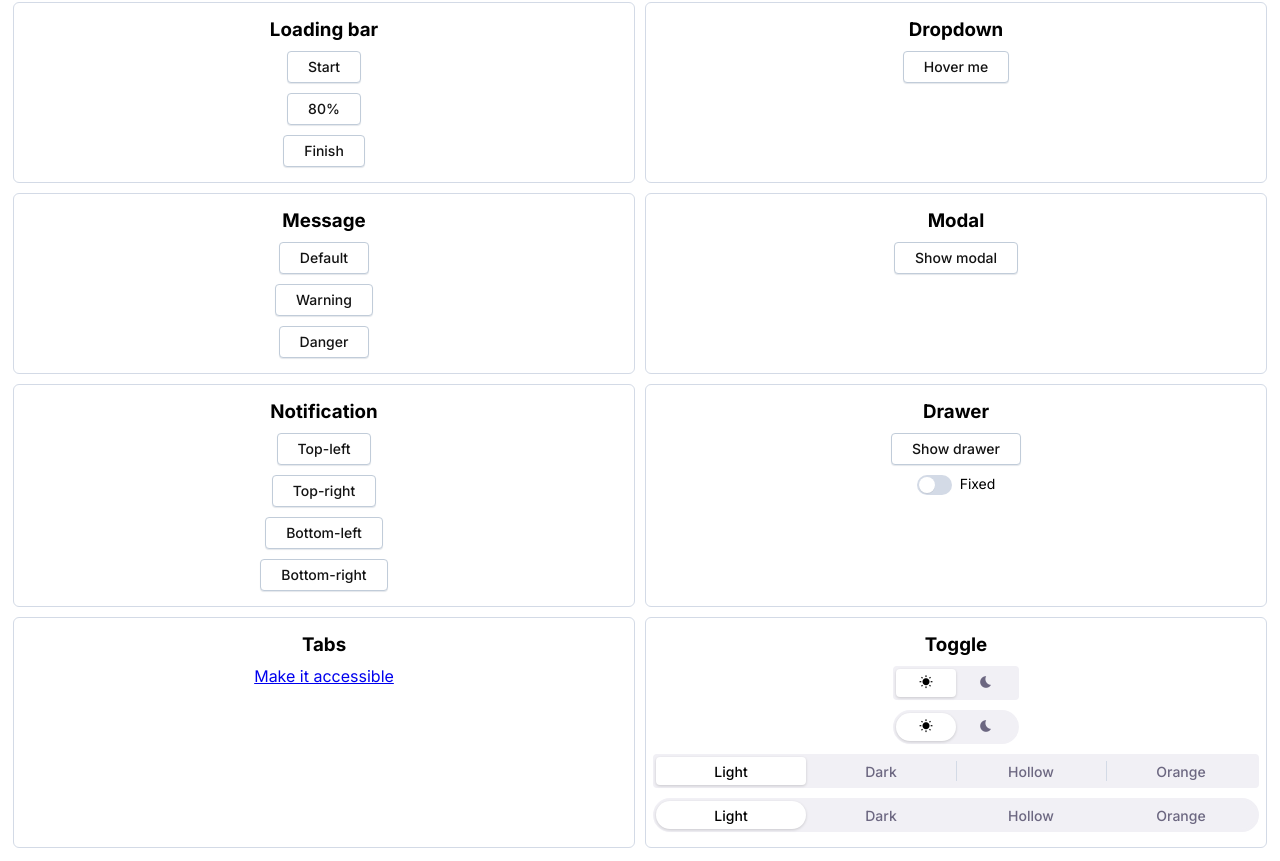
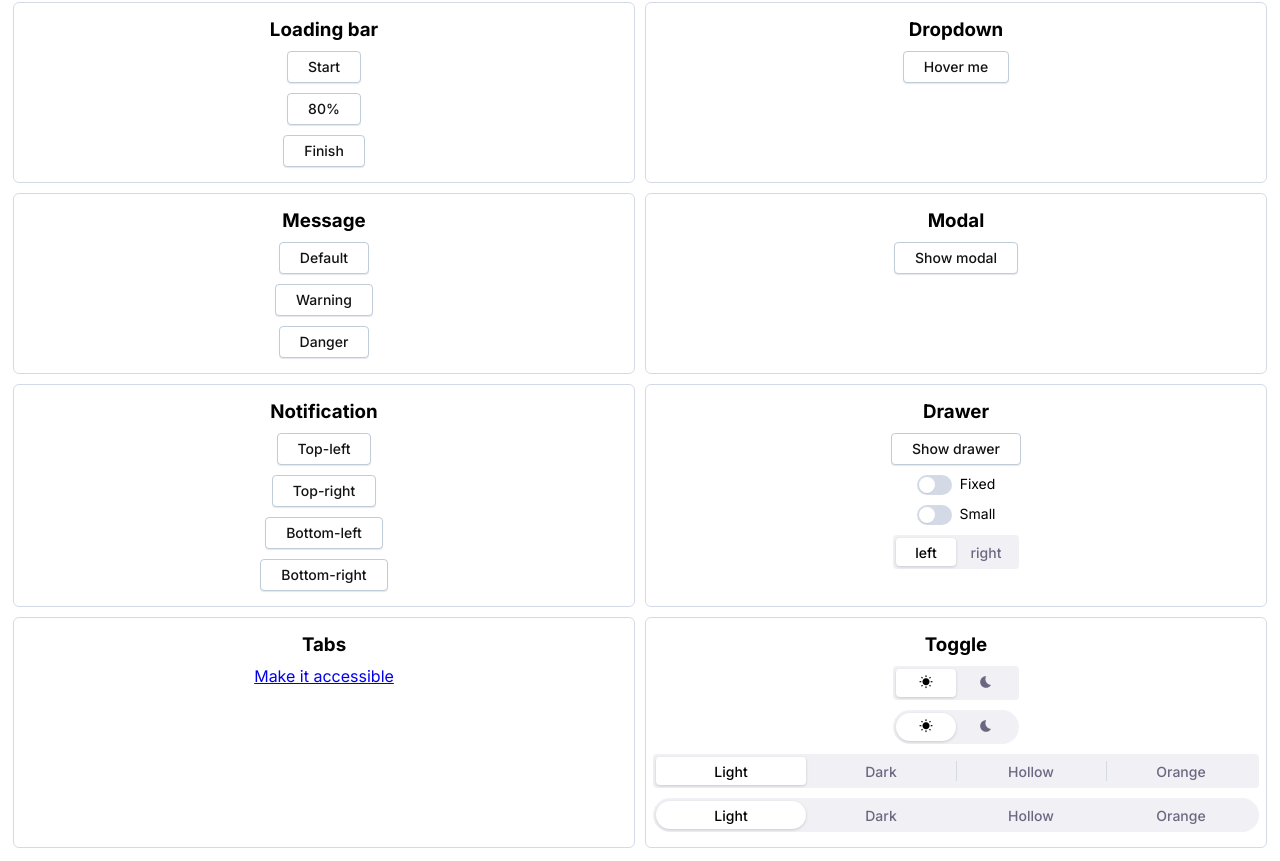
Before and after one commit to Equal-UI/Equal, a Vue app: page / in a window 1280 px wide. Shown: the part 2925-3786 px from the top of the page. Built offline with nearby package versions, Linux system fonts and the light colour scheme.

Commit message:
Add small prop to ItDrawer

```diff
--- a/src/App.vue
+++ b/src/App.vue
@@ -422,7 +422,14 @@
       <h3>Drawer</h3>
       <it-button @click="drawer = true">Show drawer</it-button>
       <it-switch v-model="toggleDrawerFixed" label="Fixed" />
-      <it-drawer v-model="drawer" :fixed="toggleDrawerFixed" />
+      <it-switch v-model="toggleDrawerSmall" label="Small" />
+      <it-toggle v-model="drawerPlacement" :options="['left', 'right']" />
+      <it-drawer
+        v-model="drawer"
+        :fixed="toggleDrawerFixed"
+        :small="toggleDrawerSmall"
+        :placement="drawerPlacement"
+      />
     </div>
 
     <div>
@@ -484,6 +491,7 @@
 </template>
 
 <script>
+import ItToggle from './components/toggle/ItToggle.vue'
 const defaultColors = {
   hex: '#194d33e6',
   hsl: {
@@ -508,12 +516,14 @@ const defaultColors = {
 }
 
 export default {
+  components: { ItToggle },
   name: 'app',
   data: () => ({
     color: defaultColors,
     toggleValue: 'Light',
     toggleIconsValue: 'wb_sunny',
     toggleDrawerFixed: false,
+    toggleDrawerSmall: false,
     switchBtn: false,
     selectValue: '',
     selectOptions: [
@@ -535,6 +545,7 @@ export default {
     inputValue: '',
     modal: false,
     drawer: false,
+    drawerPlacement: 'left',
     textareaValue: '',
     numberInputValue: 1,
     stepSliderValue: 40,
--- a/src/components/drawer/ItDrawer.vue
+++ b/src/components/drawer/ItDrawer.vue
@@ -16,7 +16,9 @@
           ref="drawerRef"
           :style="{ width }"
           class="it-drawer-body"
-          :class="`it-drawer-body--${placement}${fixed ? '--fixed' : ''}`"
+          :class="`it-drawer-body--${placement}${
+            fixed ? '--fixed' : ''
+          } it-drawer-body--${small ? 'small' : ''}`"
         >
           <slot></slot>
         </div>
@@ -53,6 +55,7 @@ export default defineComponent({
         [Positions.L, Positions.R].includes(value),
     },
     fixed: { type: Boolean, default: false },
+    small: { type: Boolean, default: false },
   },
   setup(props, { emit }) {
     let { modelValue } = toRefs(props)
--- a/src/components/drawer/drawer.less
+++ b/src/components/drawer/drawer.less
@@ -61,5 +61,9 @@
          left: 0;
       }
     }
+
+    &--small {
+      max-width: 64px;
+    }
   }
 }
```
